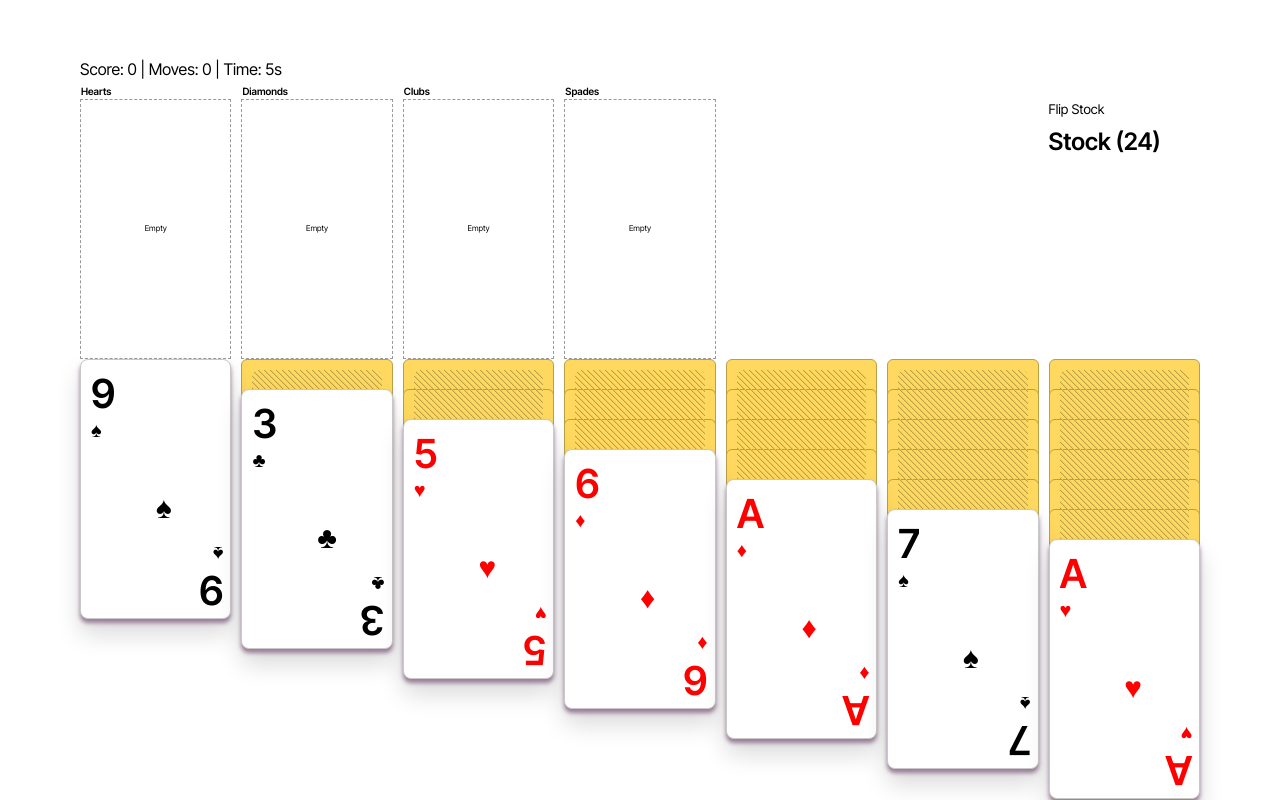
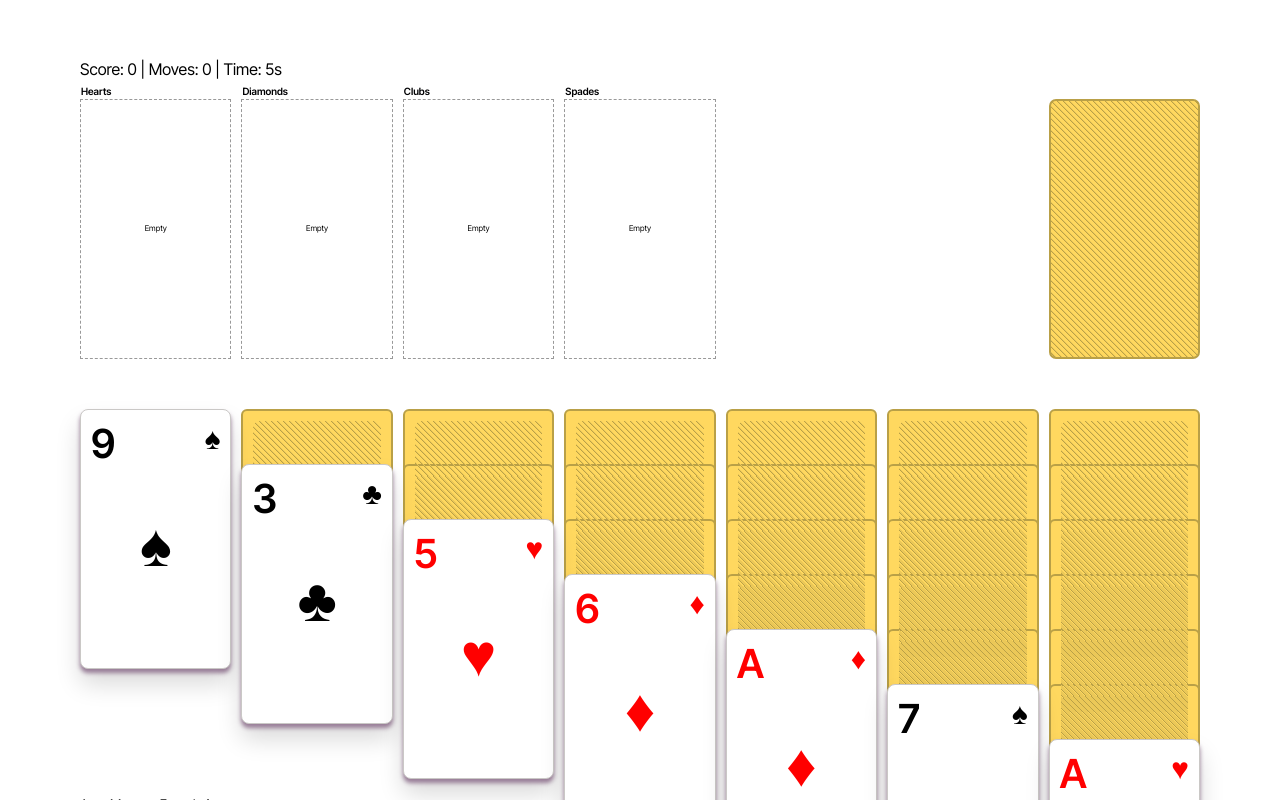
Before and after one commit to ChristianWare/solitaire, a Next.js app: page / in a window 1280 px wide. Shown: the top 800 px of the page. Built offline with nearby package versions, Linux system fonts and the light colour scheme.

Commit message:
Stock update

```diff
--- a/src/app/HomePage.module.css
+++ b/src/app/HomePage.module.css
@@ -3,8 +3,8 @@
   grid-template-columns: repeat(7, 1fr);
   grid-gap: 1rem;
   width: 100%;
-  grid-template-areas:
-    "found found found found . waste stock";
+  grid-template-areas: "found found found found . waste stock";
+  margin-bottom: 5rem;
 }
 
 /* Assign grid areas to wrapper divs */
--- a/src/app/page.tsx
+++ b/src/app/page.tsx
@@ -325,7 +325,7 @@ export default function SolitairePage() {
               <Waste waste={waste} onDoubleClickCard={handleDoubleClickCard} />
             </div>
             <div className={styles.stockArea}>
-              <Stock stock={stock} flipStockCard={flipStockCard} />
+              <Stock flipStockCard={flipStockCard} />
             </div>
           </div>
 
--- a/src/components/CardView/CardView.module.css
+++ b/src/components/CardView/CardView.module.css
@@ -7,7 +7,6 @@
   position: relative;
   cursor: pointer;
   user-select: none;
-
 }
 
 .faceDownCardContainer {
@@ -22,17 +21,17 @@
   border-radius: 8px;
   padding: 1rem;
   background-color: var(--white);
-  box-shadow:
-    0px 4px 4px 0px rgba(153, 126, 152, 1),
+  box-shadow: 0px 4px 4px 0px rgba(153, 126, 152, 1),
     0px 15px 25px 0px rgba(0, 0, 0, 0.15);
 }
 
 .rankStrSuitSymContainer,
 .rankStrSuitSymContainer2 {
   display: flex;
-  flex-direction: column;
+  /* flex-direction: column; */
   align-items: flex-start;
-  justify-content: flex-start;
+  justify-content: space-between;
+  gap: 1rem;
 }
 
 .rankStr,
@@ -52,15 +51,20 @@
 
 .suitSymSmall,
 .suitSymSmall2 {
-  font-size: 2rem;
+  font-size: 3rem;
 }
 
 .suitSymLarge {
-  position: absolute;
+  /* position: absolute;
   top: 50%;
   left: 50%;
-  transform: "translate(-50%, -50%)";
-  font-size: 3rem;
+  transform: "translate(-50%, -50%)"; */
+  font-size: 6rem;
+  display: flex;
+  align-items: center;
+  justify-content: center;
+  width: 100%;
+  margin-top: 4rem;
 }
 
 .rankStrSuitSymContainer2 {
--- a/src/components/CardView/CardView.tsx
+++ b/src/components/CardView/CardView.tsx
@@ -96,22 +96,22 @@ export default function CardView({ card }: CardViewProps) {
       <div className={styles.suitSymLarge}>{suitSym}</div>
 
       <div className={styles.rankStrSuitSymContainer2}>
-        <span
+        {/* <span
           className={styles.rankStr2}
           style={{
             color: suitColor,
           }}
         >
           {rankStr}
-        </span>
-        <span
+        </span> */}
+        {/* <span
           className={styles.suitSymSmall2}
           style={{
             color: suitColor,
           }}
         >
           {suitSym}
-        </span>
+        </span> */}
       </div>
     </div>
   );
--- a/src/components/DropColumn/DropColumn.module.css
+++ b/src/components/DropColumn/DropColumn.module.css
@@ -11,7 +11,7 @@
   background-size: 6px 6px; */
   background-color: var(--yellow);
   padding: 1rem;
-  border: 1px solid var(--yellow2);
+  border: 2px solid var(--yellow2);
 }
 
 .pattern {
--- a/src/components/DropColumn/DropColumn.tsx
+++ b/src/components/DropColumn/DropColumn.tsx
@@ -58,7 +58,7 @@ export default function DropColumn({
       {columnCards.map((card, idx) => (
         <div
           key={card.id}
-          style={{ marginBottom: "-230px" }}
+          style={{ marginBottom: "-205px" }}
           onDoubleClick={() => onDoubleClickCard(colIndex, idx)}
         >
           {card.faceUp ? (
--- a/src/components/Stock/Stock.module.css
+++ b/src/components/Stock/Stock.module.css
@@ -0,0 +1,23 @@
+.container {
+  background-color: var(--yellow);
+  background-image: repeating-linear-gradient(
+    45deg,
+    var(--yellow2),
+    var(--yellow) 1px,
+    transparent 0,
+    transparent 50%
+  );
+  background-size: 6px 6px;
+  width: 100%;
+  height: 100%;
+  border-radius: 7px;
+  border: 2px solid var(--yellow2);
+  height: 260px;
+  cursor: pointer;
+  transition: all 0.2s ease-in;
+}
+
+.container:hover {
+  box-shadow: 0px 4px 4px 0px rgba(153, 126, 152, 1),
+    0px 15px 25px 0px rgba(0, 0, 0, 0.15);
+}
--- a/src/components/Stock/Stock.tsx
+++ b/src/components/Stock/Stock.tsx
@@ -1,30 +1,13 @@
-import { Card } from "@/lib/deck";
 import styles from "./Stock.module.css";
-import CardView from "../CardView/CardView";
 
 interface StockProps {
-  stock: Card[];
+  // stock: Card[];
   flipStockCard: () => void;
 }
 
-export default function Stock({ stock, flipStockCard }: StockProps) {
+export default function Stock({ flipStockCard }: StockProps) {
   return (
-    <section className={styles.container}>
-      <button onClick={flipStockCard}>Flip Stock</button>
-      <div style={{ marginTop: "1rem" }}>
-        <h3>Stock ({stock.length})</h3>
-        {stock.length > 0 ? (
-          <CardView card={{ ...stock[0], faceUp: false }} />
-        ) : (
-          <div
-            style={{
-              width: "80px",
-              height: "120px",
-              border: "1px dashed #999",
-            }}
-          />
-        )}
-      </div>
+    <section className={styles.container} onClick={flipStockCard}>
     </section>
   );
 }
```
